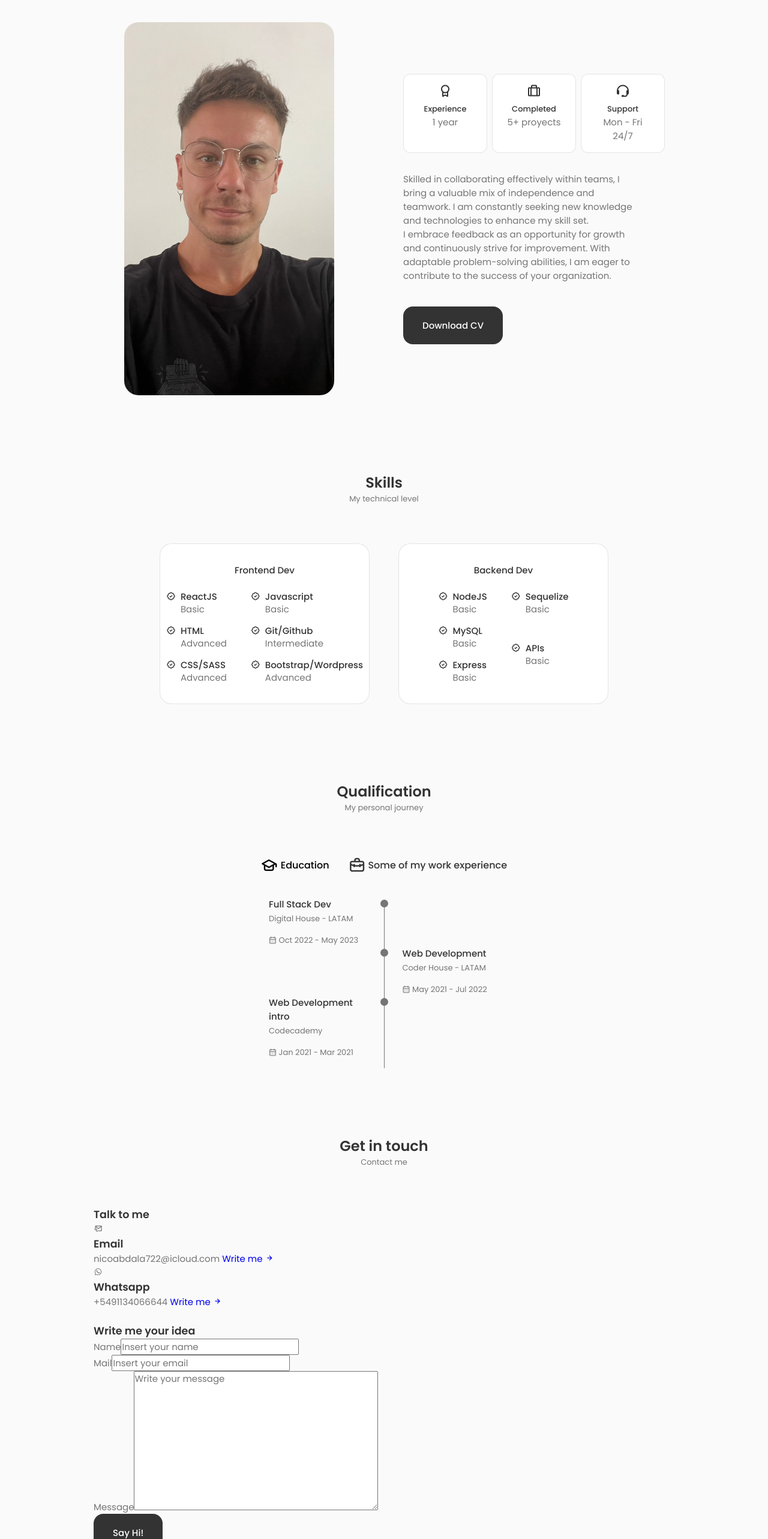
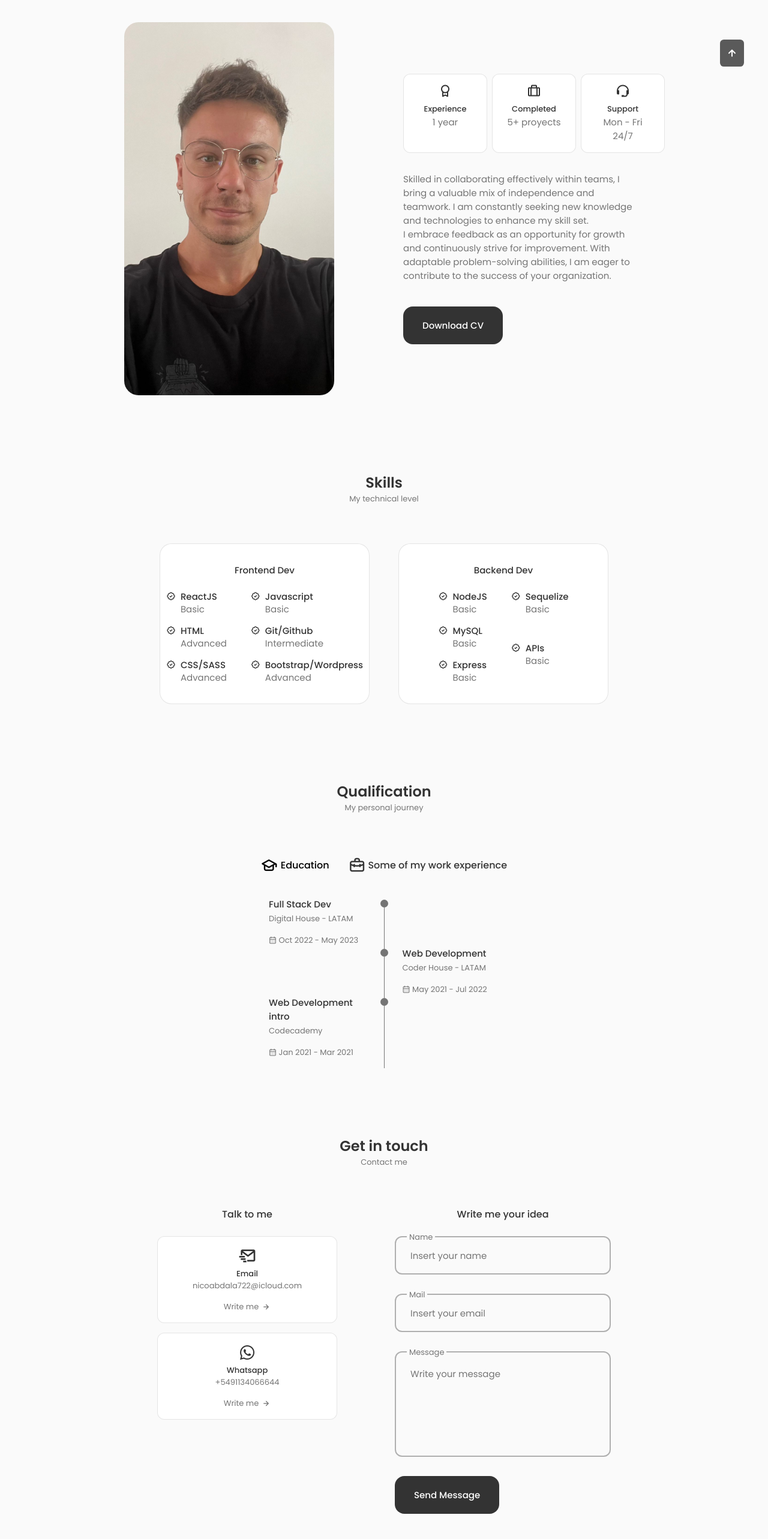
Before and after one commit to nicoabdala/portfolio0623, a React (Create React App) app in the folder my-app/: page / in a window 1280 px wide. Shown: the part 849-3415 px from the top of the page at 60% size. Built offline with nearby package versions, Linux system fonts and the light colour scheme.

Commit message:
footer, contact, scroll button

```diff
--- a/my-app/package.json
+++ b/my-app/package.json
@@ -3,9 +3,11 @@
   "version": "0.1.0",
   "private": true,
   "dependencies": {
+    "@emailjs/browser": "^3.11.0",
     "@testing-library/jest-dom": "^5.16.5",
     "@testing-library/react": "^13.4.0",
     "@testing-library/user-event": "^13.5.0",
+    "emailjs-com": "^3.2.0",
     "react": "^18.2.0",
     "react-dom": "^18.2.0",
     "react-scripts": "5.0.1",
--- a/my-app/src/App.js
+++ b/my-app/src/App.js
@@ -6,10 +6,12 @@ import About from './components/about/About';
 import Skills from './components/skills/Skills';
 import Qualification from './components/qualification/Qualification';
 import Contact from './components/contact/Contact';
+import Footer from './components/footer/Footer';
+import ScrollUp from './components/scrollup/ScrollUp';
 
 const App = () => {
   return (
-    <div>
+    <>
       <Header />
       <main className='main'>
         <Home />
@@ -18,7 +20,9 @@ const App = () => {
         <Qualification />
         <Contact />
       </main>
-    </div>
+        <Footer />
+        <ScrollUp />
+    </>
   )
 }
 
--- a/my-app/src/components/contact/Contact.jsx
+++ b/my-app/src/components/contact/Contact.jsx
@@ -1,7 +1,17 @@
-import React from 'react';
+import React, { useRef } from 'react';
+import emailjs from '@emailjs/browser';
 import './contact.css';
 
 function Contact() {
+    const form = useRef();
+
+    const sendEmail = (e) => {
+        e.preventDefault();
+
+        emailjs.sendForm('service_0p3pucl', 'template_vo2ad6s', form.current, 'Fa5TXs239N9cJK97U')
+            e.target.reset();
+    };
+
     return (
         <section className="contact section" id="contact">
             <h2 className="section__title">
@@ -34,7 +44,7 @@ function Contact() {
                 </div>
                 <div className="contact__content">
                     <h3 className="contact__title">Write me your idea</h3>
-                    <form className="contact__form">
+                    <form ref={form} onSubmit={sendEmail} className="contact__form">
                         <div className="contact__form-div">
                             <label className="contact__form-tag">
                                 Name
@@ -55,7 +65,7 @@ function Contact() {
                             className='contact__form-input'
                             placeholder='Insert your email' />
                         </div>
-                        <div className="contact__form-div">
+                        <div className="contact__form-div contact__form-area">
                             <label className="contact__form-tag">
                                 Message
                             </label>
@@ -68,7 +78,7 @@ function Contact() {
                             </textarea>
                         </div>
                         <button className="button button--flex">
-                            Say Hi!
+                            Send Message
                         </button>
                     </form>
                 </div>
--- a/my-app/src/components/contact/contact.css
+++ b/my-app/src/components/contact/contact.css
@@ -0,0 +1,145 @@
+.contact__container{
+    grid-template-columns: repeat(2, max-content);
+    justify-content: center;
+    column-gap: 6rem;
+    padding-bottom: 3rem;
+}
+
+.contact__title{
+    text-align: center;
+    font-size: var(--h3-font-size);
+    font-weight: var(--font-medium);
+    margin-bottom: var(--mb-1-5);
+}
+
+.contact__info{
+    display: grid;
+    row-gap: 1rem;
+    grid-template-columns: 300px;
+}
+
+.contact__card{
+    background-color: var(--container-color);
+    border: 1px solid rgba(0, 0, 0, 0.1);
+    padding: 1rem;
+    border-radius: 0.75rem;
+    text-align: center;
+}
+
+.contact__card-icon{
+    font-size: 2rem;
+    color: var(--title-color);
+    margin-bottom: var(--mb-0-25);
+}
+
+.contact__card-title,
+.contact__card-data{
+    font-size: var(--small-font-size);
+}
+
+.contact__card-title{
+    font-weight: var(--font-medium);
+}
+
+.contact__card-data{
+    display: block;
+    margin-bottom: var(--mb-0-75);
+}
+
+.contact__button{
+    color: var(--text-color);
+    font-size: var(--small-font-size);
+    display: inline-flex;
+    align-items: center;
+    justify-content: center;
+    column-gap: 0.25rem;
+}
+
+.contact__button-icon{
+    font-size: 1rem;
+    transition: 0.3s;
+}
+
+.contact__button:hover .contact__button-icon{
+    transform: translate(0.25rem);
+}
+
+.contact__form{
+    width: 360px;
+}
+
+.contact__form-div{
+    position: relative;
+    margin-bottom: var(--mb-2);
+    height: 4rem;
+}
+
+.contact__form-input{
+    position: absolute;
+    top: 0;
+    left: 0;
+    width: 100%;
+    height: 100%;
+    border: 2px solid rgba(0, 0, 0, 0.3);
+    background: none;
+    color: var(--text-color);
+    outline: none;
+    border-radius: 0.75rem;
+    padding: 1.5rem;
+    z-index: 1;
+}
+
+.contact__form-tag{
+    position: absolute;
+    top: -0.75rem;
+    left: 1.25rem;
+    font-size: var(--small-font-size);
+    padding: 0.25rem;
+    background-color: var(--body-color);
+    z-index: 10;
+}
+
+.contact__form-area{
+    height: 11rem;
+}
+
+.contact__form-area textarea{
+    resize: none;
+}
+
+@media screen and (max-width: 992px){
+    .contact__container{
+        column-gap: 3rem;
+    }
+}
+
+@media screen and (max-width: 992px){
+    .contact__container{
+        column-gap: 3rem;
+    }
+}
+
+@media screen and (max-width: 768px){
+    .contact__container{
+        grid-template-columns: 1fr;
+        row-gap: 3rem;
+    }
+
+    .contact__info{
+        justify-content: center;
+    }
+
+    .contact__form{
+        margin: 0 auto;
+    }
+}
+
+@media screen and (max-width: 568px){
+    .contact__info{
+        grid-template-columns: 1fr;
+    }
+
+    .contact__form{
+        width: 100%;
+    }
+}
--- /dev/null
+++ b/my-app/src/components/footer/Footer.jsx
@@ -0,0 +1,43 @@
+import React from 'react';
+import './footer.css';
+
+const Footer = () => {
+    return (
+        <footer className="footer">
+            <div className="footer__container container">
+                <h1 className="footer__title">
+                    Nico Abdala
+                </h1>
+                <ul className="footer__list">
+                    <li>
+                        <a href="#about" className="footer__link">About</a>
+                    </li>
+                    <li>
+                        <a href="#portfolio" className="footer__link">Projects</a>
+                    </li>
+                    <li>
+                        <a href="#qualy" className="footer__link">Qualification</a>
+                    </li>
+                </ul>
+                <div className="footer__social">
+                    <a href="https://www.instagram.com/nicoabdala22" className="footer__social-link" target="_blank">
+                        <i class="bx bxl-instagram"></i>
+                    </a>
+                    <a href="https://www.linkedin.com/in/nicoabdala22" className="footer__social-link" target="_blank">
+                        <i class="bx bxl-linkedin"></i>
+                    </a>
+                    <a href="https://www.twitter.com/nicoabdaladev" className="footer__social-link" target="_blank">
+                        <i class="bx bxl-twitter"></i>
+                    </a>
+                    <a href="https://www.github.com/nicoabdala" className="footer__social-link" target="_blank">
+                        <i class="bx bxl-github"></i>
+                    </a>
+                </div>
+
+                <span className="footer__copy">Nico Abdala Portfolio. All rights reserved</span>
+            </div>
+        </footer>
+    )
+}
+
+export default Footer
--- /dev/null
+++ b/my-app/src/components/footer/footer.css
@@ -0,0 +1,64 @@
+.footer{
+    background-color: var(--container-color);
+    border-top: 1px solid rgba(0, 0, 0, 0.1);
+}
+
+.footer__container{
+    padding: 2rem 0 6rem;
+}
+
+.footer__title,
+.footer__link{
+    color: var(--title-color);
+}
+
+.footer__title{
+    text-align: center;
+    margin-bottom: var(--mb-2);
+}
+
+.footer__link:hover{
+    color: var(--title-color-dark);
+}
+
+.footer__list{
+    display: flex;
+    justify-content: center;
+    column-gap: 1.5rem;
+    margin-bottom: var(--mb-2);
+}
+
+.footer__social{
+    display: flex;
+    justify-content: center;
+    column-gap: 1.25rem;
+}
+
+.footer__social-link{
+    background-color: var(--title-color);
+    color: var(--container-color);
+    font-size: 1.125rem;
+    padding: 0.4rem;
+    border-radius: 0.5rem;
+    display: inline-flex;
+}
+
+.footer__social-link:hover{
+    background-color: var(--title-color-dark);
+}
+
+.footer__copy{
+    display: block;
+    margin-top: 4.5rem;
+    color: var(--title-color);
+    text-align: center;
+    font-size: var(--small-font-size);
+}
+
+@media screen and (max-width:992px){
+    .footer__social-link{
+        padding: 0.25rem;
+        border-radius: 0.25rem;
+        font-size: 1rem;
+    }
+}
--- /dev/null
+++ b/my-app/src/components/scrollup/ScrollUp.jsx
@@ -0,0 +1,17 @@
+import React from 'react';
+import './scrollup.css';
+
+const ScrollUp = () => {
+    window.addEventListener('scroll', function(){
+        const scrollUp = document.querySelector('.scrollup');
+        if (this.scrollY >= 560) scrollUp.classList.add('show-scroll');
+        else scrollUp.classList.remove('show-scroll');
+    })
+    return (
+        <a href="#" className="scrollup">
+            <i className="uil uil-arrow-up scrollup__icon"></i>
+        </a>
+    );
+}
+
+export default ScrollUp
--- /dev/null
+++ b/my-app/src/components/scrollup/scrollup.css
@@ -0,0 +1,26 @@
+.scrollup{
+    position: fixed;
+    right: 2.5rem;
+    bottom: -20%;
+    background-color: var(--title-color);
+    opacity: 0.8;
+    padding: 0.3rem 0.5rem;
+    border-radius: 0.4rem;
+    z-index: var(--z-tooltip);
+    transition: .4s;
+}
+
+.scrollup__icon{
+    font-size: 1.5rem;
+    color: var(--container-color);
+}
+
+.scrollup__icon:hover{
+    background-color: var(--title-color-dark);
+}
+
+/*SHOW SCROLL */
+
+.show-scroll{
+    bottom: 3rem;
+}
```
Also changed, not shown: 1 other file (tests, documents, lock files or other folders).
